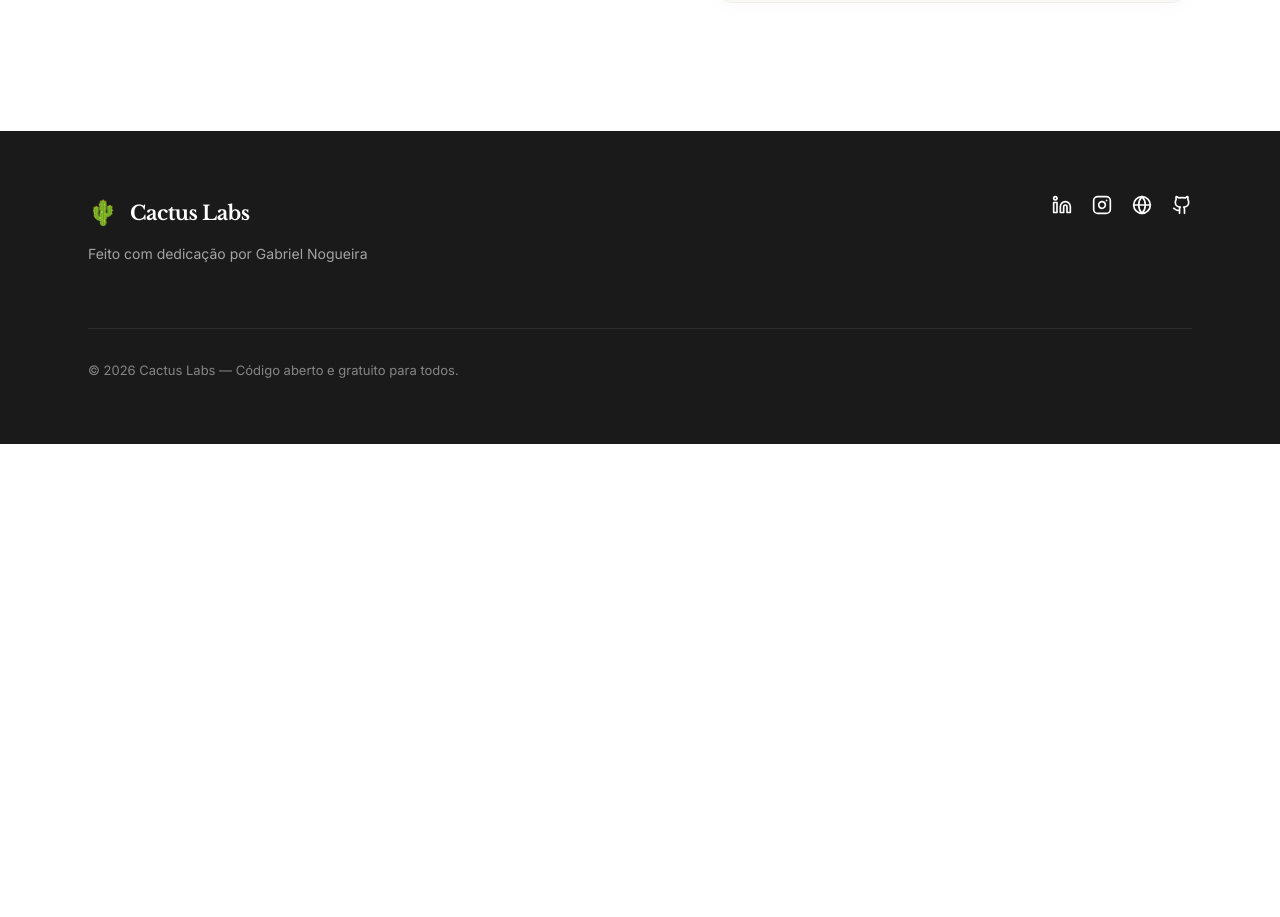
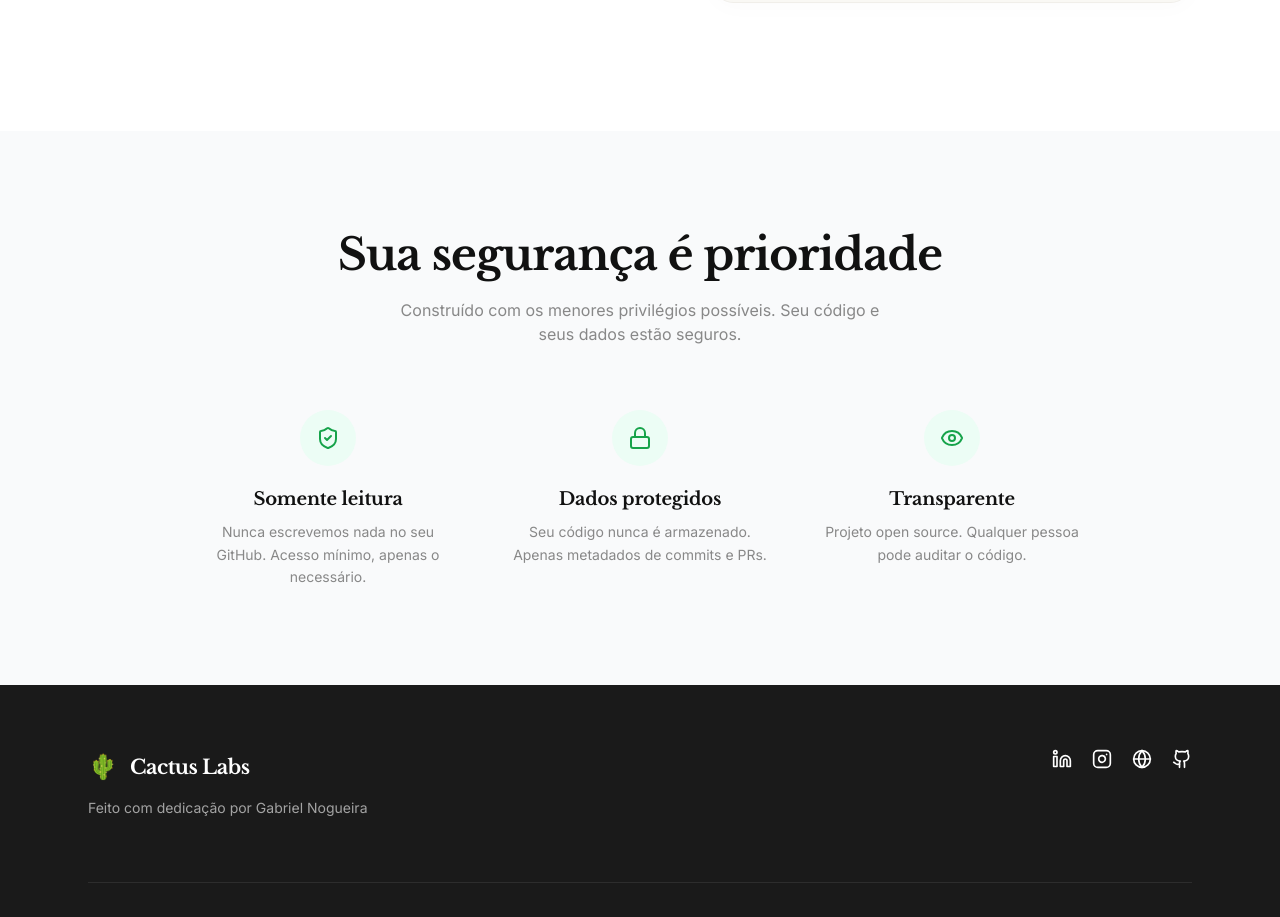
Before and after one commit to gabrielnogueiraz/cactus-labs, a Next.js app: page / in a window 1280 px wide. Shown: the part 4080-4997 px from the top of the page. Before the commit the page ends 4524 px from the top, so only its background shows below. Built offline with nearby package versions, Linux system fonts and the light colour scheme; no server answers.

Commit message:
feat: Implement GitHub OAuth login, enhance security documentation, and add related landing page components.

```diff
--- a/src/app/page.tsx
+++ b/src/app/page.tsx
@@ -3,6 +3,7 @@ import { Features } from "@/components/landing/features";
 import { Footer } from "@/components/landing/footer";
 import { Manifesto } from "@/components/landing/manifesto";
 import { Pricing } from "@/components/landing/pricing";
+import { SecuritySection } from "@/components/landing/security-section";
 import { Showcase } from "@/components/landing/showcase";
 import { SocialProof } from "@/components/landing/social-proof";
 import { createClient } from "@/lib/supabase/server";
@@ -49,6 +50,7 @@ export default async function LandingPage() {
         <Manifesto />
       </div>
       <Pricing />
+      <SecuritySection />
       <Footer />
     </main>
   );
--- a/src/components/landing/login-button.tsx
+++ b/src/components/landing/login-button.tsx
@@ -14,7 +14,7 @@ export function LoginButton({ children, className }: LoginButtonProps) {
       provider: "github",
       options: {
         redirectTo: `${window.location.origin}/auth/callback`,
-        scopes: "read:user repo read:org",
+        scopes: "read:user user:email read:org",
       },
     });
   };
--- /dev/null
+++ b/src/components/landing/security-section.tsx
@@ -0,0 +1,86 @@
+import { ShieldCheck, Lock, Eye } from "lucide-react";
+
+const cards = [
+  {
+    icon: ShieldCheck,
+    title: "Somente leitura",
+    description:
+      "Nunca escrevemos nada no seu GitHub. Acesso mínimo, apenas o necessário.",
+  },
+  {
+    icon: Lock,
+    title: "Dados protegidos",
+    description:
+      "Seu código nunca é armazenado. Apenas metadados de commits e PRs.",
+  },
+  {
+    icon: Eye,
+    title: "Transparente",
+    description:
+      "Projeto open source. Qualquer pessoa pode auditar o código.",
+  },
+] as const;
+
+export function SecuritySection() {
+  return (
+    <section
+      className="py-24"
+      style={{ backgroundColor: "#F9FAFB" }}
+    >
+      <div className="max-w-6xl mx-auto px-6">
+        {/* Header */}
+        <div className="text-center mb-16">
+          <h2
+            className="font-serif text-[36px] sm:text-[44px] font-bold tracking-[-0.02em] leading-tight mb-4"
+            style={{ color: "#111111" }}
+          >
+            Sua segurança é prioridade
+          </h2>
+          <p
+            className="font-sans text-[16px] max-w-lg mx-auto"
+            style={{ color: "#888888" }}
+          >
+            Construído com os menores privilégios possíveis. Seu código e seus
+            dados estão seguros.
+          </p>
+        </div>
+
+        {/* Cards */}
+        <div className="grid grid-cols-1 md:grid-cols-3 gap-10 max-w-4xl mx-auto">
+          {cards.map((card) => (
+            <div
+              key={card.title}
+              className="flex flex-col items-center text-center"
+            >
+              {/* Icon circle */}
+              <div
+                className="w-14 h-14 rounded-full flex items-center justify-center mb-5"
+                style={{ backgroundColor: "#ECFDF5" }}
+              >
+                <card.icon
+                  className="w-6 h-6"
+                  style={{ color: "#16A34A" }}
+                  strokeWidth={2}
+                />
+              </div>
+
+              <h3
+                className="font-serif text-[18px] font-bold mb-2 tracking-[-0.01em]"
+                style={{ color: "#111111" }}
+              >
+                {card.title}
+              </h3>
+
+              <p
+                className="font-sans text-[14px] leading-relaxed max-w-[260px]"
+                style={{ color: "#888888" }}
+              >
+                {card.description}
+              </p>
+            </div>
+          ))}
+        </div>
+      </div>
+    </section>
+  );
+}
```
Also changed, not shown: 3 other files (tests, documents, lock files or other folders).
